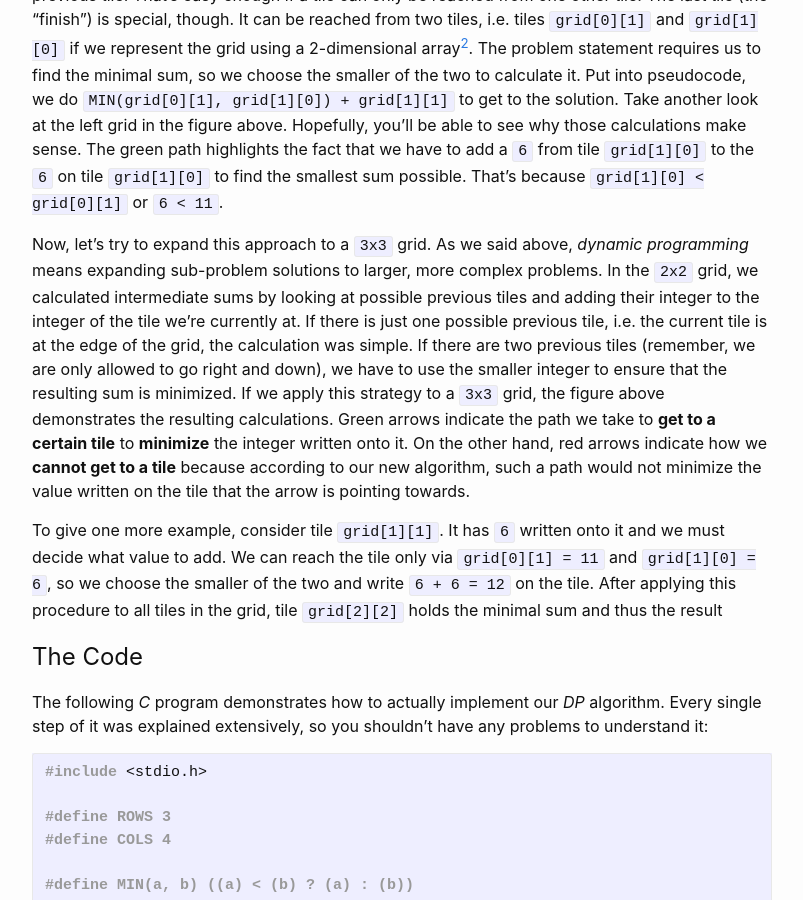
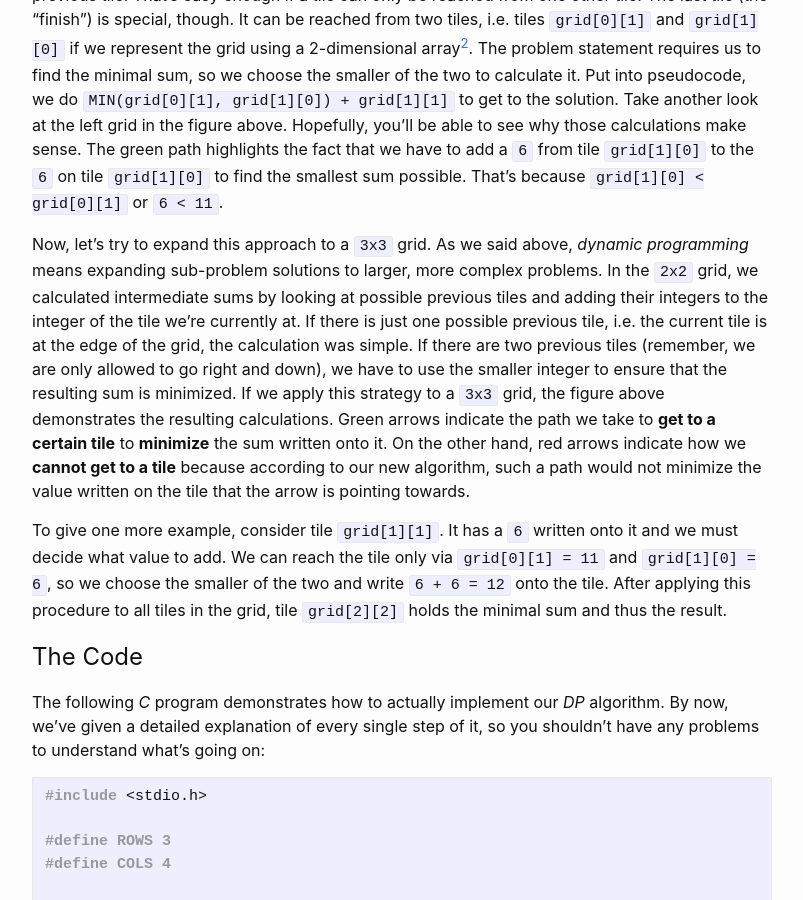
Before and after one commit to DanielSchuette/DanielSchuette.github.io, a Jekyll site: the page built from _posts/2019-09-14-dynamic_programming_example.md, in a window 1280 px wide and 900 px high, scrolled down 3131 px. Shown: the whole window, without its empty margins (238-1041 px from the left). Built offline with Jekyll 4.4.1, drawn with Linux system fonts in a browser that asks for light colours; nearby versions of some CDN libraries; some web fonts are replaced; comment, search, counter and statistics services are not loaded.

Commit message:
update dynamic programming post

````diff
--- a/_posts/2019-09-14-dynamic_programming_example.md
+++ b/_posts/2019-09-14-dynamic_programming_example.md
@@ -34,12 +34,12 @@ Unfortunately, there are cases where this strategy doesn't work. Why is that? We
 
 The integer on every tile is replaced with the sum of itself added to the integer written on the previous tile. That's easy enough if a tile can only be reached from one other tile. The last tile (the "finish") is special, though. It can be reached from two tiles, i.e. tiles `grid[0][1]` and `grid[1][0]` if we represent the grid using a 2-dimensional array[^2]. The problem statement requires us to find the minimal sum, so we choose the smaller of the two to calculate it. Put into pseudocode, we do `MIN(grid[0][1], grid[1][0]) + grid[1][1]` to get to the solution. Take another look at the left grid in the figure above. Hopefully, you'll be able to see why those calculations make sense. The green path highlights the fact that we have to add a `6` from tile `grid[1][0]` to the `6` on tile `grid[1][0]` to find the smallest sum possible. That's because `grid[1][0] < grid[0][1]` or `6 < 11`.
 
-Now, let's try to expand this approach to a `3x3` grid. As we said above, *dynamic programming* means expanding sub-problem solutions to larger, more complex problems. In the `2x2` grid, we calculated intermediate sums by looking at possible previous tiles and adding their integer to the integer of the tile we're currently at. If there is just one possible previous tile, i.e. the current tile is at the edge of the grid, the calculation was simple. If there are two previous tiles (remember, we are only allowed to go right and down), we have to use the smaller integer to ensure that the resulting sum is minimized. If we apply this strategy to a `3x3` grid, the figure above demonstrates the resulting calculations. Green arrows indicate the path we take to **get to a certain tile** to **minimize** the integer written onto it. On the other hand, red arrows indicate how we **cannot get to a tile** because according to our new algorithm, such a path would not minimize the value written on the tile that the arrow is pointing towards.
+Now, let's try to expand this approach to a `3x3` grid. As we said above, *dynamic programming* means expanding sub-problem solutions to larger, more complex problems. In the `2x2` grid, we calculated intermediate sums by looking at possible previous tiles and adding their integers to the integer of the tile we're currently at. If there is just one possible previous tile, i.e. the current tile is at the edge of the grid, the calculation was simple. If there are two previous tiles (remember, we are only allowed to go right and down), we have to use the smaller integer to ensure that the resulting sum is minimized. If we apply this strategy to a `3x3` grid, the figure above demonstrates the resulting calculations. Green arrows indicate the path we take to **get to a certain tile** to **minimize** the sum written onto it. On the other hand, red arrows indicate how we **cannot get to a tile** because according to our new algorithm, such a path would not minimize the value written on the tile that the arrow is pointing towards.
 
-To give one more example, consider tile `grid[1][1]`. It has `6` written onto it and we must decide what value to add. We can reach the tile only via `grid[0][1] = 11` and `grid[1][0] = 6`, so we choose the smaller of the two and write `6 + 6 = 12` on the tile. After applying this procedure to all tiles in the grid, tile `grid[2][2]` holds the minimal sum and thus the result
+To give one more example, consider tile `grid[1][1]`. It has a `6` written onto it and we must decide what value to add. We can reach the tile only via `grid[0][1] = 11` and `grid[1][0] = 6`, so we choose the smaller of the two and write `6 + 6 = 12` onto the tile. After applying this procedure to all tiles in the grid, tile `grid[2][2]` holds the minimal sum and thus the result.
 
 # The Code
-The following *C* program demonstrates how to actually implement our *DP* algorithm. Every single step of it was explained extensively, so you shouldn't have any problems to understand it:
+The following *C* program demonstrates how to actually implement our *DP* algorithm. By now, we've given a detailed explanation of every single step of it, so you shouldn't have any problems to understand what's going on:
 
 ```c
 #include <stdio.h>
````
